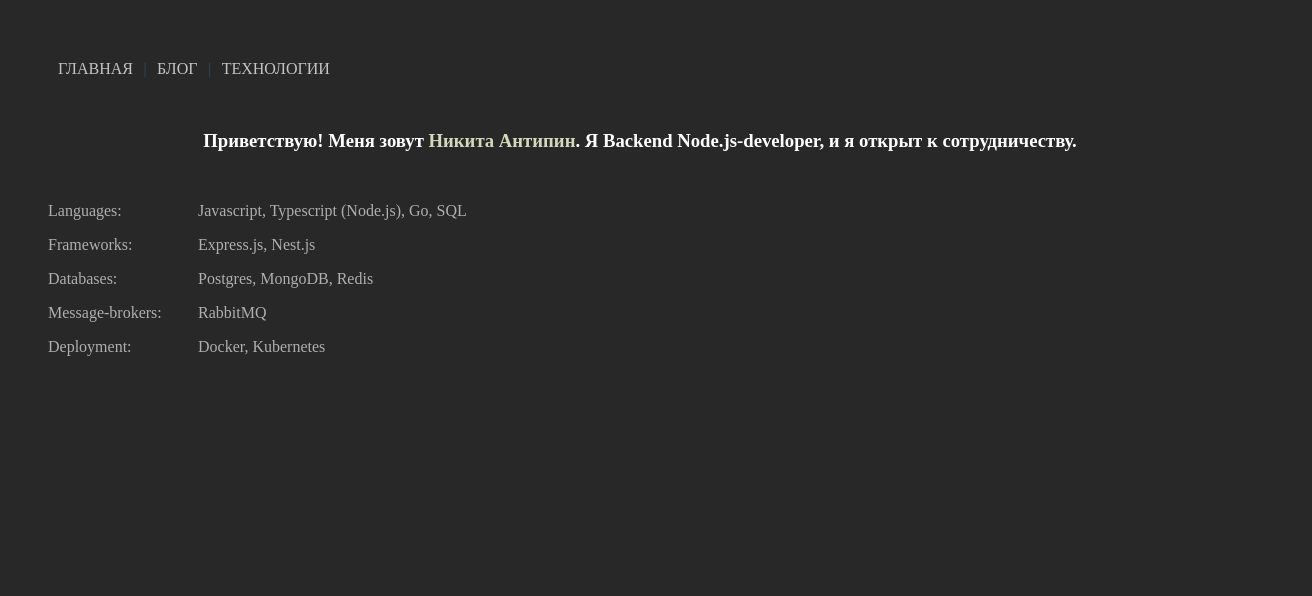
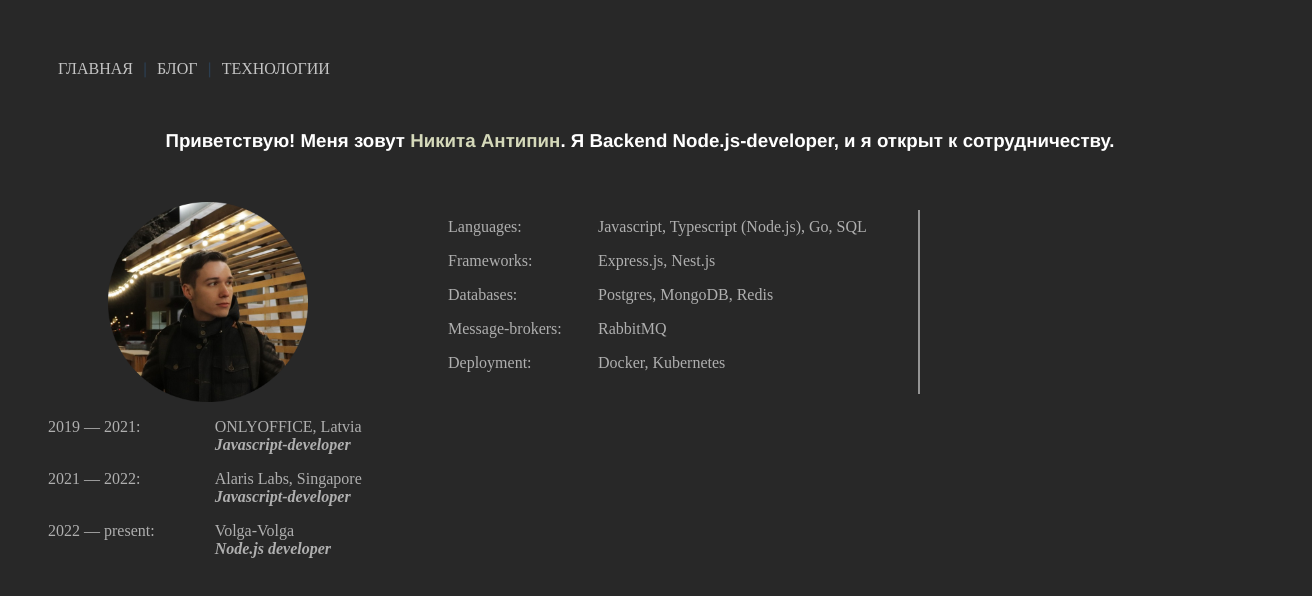
Before and after one commit to NikPrime/nikantipin.front, a Vue app: page / in a window 1280 px wide. Shown: the top 596 px of the page, 1312 px wide, since content can reach past the window. Built offline with nearby package versions, Linux system fonts and the light colour scheme.

Commit message:
Added working information and avatar

```diff
--- a/src/App.vue
+++ b/src/App.vue
@@ -1,6 +1,13 @@
 <template>
   <Navbar/>
-  <CardStackInfo/>
+  <h3>Приветствую! Меня зовут <a class="nameURL" href="https://t.me/nikprimez">Никита Антипин</a>. Я Backend
+    Node.js-developer, и я открыт к сотрудничеству.</h3>
+  <div class="firstCardsRow">
+    <img src="./assets/avatar.png" style=" width: 200px; height: 200px; padding-left: 100px; padding-right: 100px;">
+    <CardStackInfo/>
+    <hr>
+    <CardWorkPlacesInfo/>
+  </div>
   <CardContactsInfo/>
 </template>
 
@@ -9,13 +16,15 @@
 import Navbar from "./components/Navbar";
 import CardStackInfo from "./components/CardStackInfo";
 import CardContactsInfo from "./components/CardContactsInfo";
+import CardWorkPlacesInfo from "./components/CardWorkPlacesInfo";
 
 export default {
   name: 'App',
   components: {
     Navbar,
     CardStackInfo,
-    CardContactsInfo
+    CardContactsInfo,
+    CardWorkPlacesInfo,
   }
 }
 </script>
@@ -23,6 +32,17 @@ export default {
 <style>
 * {
   background: #282828;
+}
+h3 {
+  margin-top: 50px;
+  margin-bottom: 50px;
+  color: white;
+  text-align: center;
+}
+hr {
+  border: 1px solid #949494;
+  margin-right: 20px;
+  margin-left: 20px;
 }
 #app {
   font-family: Avenir, Helvetica, Arial, sans-serif;
@@ -32,4 +52,12 @@ export default {
   color: #2c3e50;
   margin-top: 60px;
 }
+.firstCardsRow {
+  display: flex;
+  flex-wrap: wrap;
+}
+.nameURL {
+  color: #d5d9ba;
+  text-decoration: none;
+}
 </style>
--- a/src/components/CardStackInfo.vue
+++ b/src/components/CardStackInfo.vue
@@ -1,8 +1,5 @@
 <template>
   <div class="cardStackInfo">
-    <h3>Приветствую! Меня зовут <a class="nameURL" href="https://t.me/nikprimez">Никита Антипин</a>. Я Backend
-      Node.js-developer, и я открыт к сотрудничеству.</h3>
-    <div class="stackTable">
       <ul>
         <li style="width: 150px">Languages:</li>
         <li >Javascript, Typescript (Node.js), Go, SQL</li>
@@ -24,7 +21,6 @@
         <li>Docker, Kubernetes</li>
       </ul>
     </div>
-  </div>
 </template>
 
 <script>
@@ -34,11 +30,8 @@ export default {
 </script>
 
 <style scoped>
-h3 {
-  color: white;
-}
 ul {
-  width: 100%;
+  width: 450px;
   display: table;
   text-align: left;
   table-layout: fixed;
@@ -49,18 +42,8 @@ ul > li {
 }
 
 .cardStackInfo {
-  margin-top: 50px;
   color: #afafaf;
   font-family: "Bookman Old Style";
   border: white;
 }
-
-.stackTable {
-  margin-top: 50px;
-}
-
-.nameURL {
-  color: #d5d9ba;
-  text-decoration: none;
-}
 </style>
--- /dev/null
+++ b/src/components/CardWorkPlacesInfo.vue
@@ -0,0 +1,55 @@
+<template>
+  <div class="cardWorkPlacesInfo">
+    <ul class="placeOfWorkUl">
+      <li class="placeOfWorkLi" style="width: 150px">2019 — 2021:</li>
+      <li class="placeOfWorkLi">
+        <ul style="list-style-type: none; padding: 0;">
+          <li>ONLYOFFICE, Latvia</li>
+          <li><i><b>Javascript-developer</b></i></li>
+        </ul>
+      </li>
+    </ul>
+    <ul class="placeOfWorkUl">
+      <li class="placeOfWorkLi" style="width: 150px">2021 — 2022:</li>
+      <li class="placeOfWorkLi">
+        <ul style="list-style-type: none; padding: 0;">
+          <li>Alaris Labs, Singapore</li>
+          <li><i><b>Javascript-developer</b></i></li>
+        </ul>
+      </li>
+    </ul>
+    <ul class="placeOfWorkUl">
+      <li class="placeOfWorkLi" style="width: 150px">2022 — present:</li>
+      <li class="placeOfWorkLi" >
+        <ul style="list-style-type: none; padding: 0;">
+          <li>Volga-Volga</li>
+          <li><i><b>Node.js developer</b></i></li>
+        </ul>
+      </li>
+    </ul>
+  </div>
+</template>
+
+<script>
+export default {
+  name: "CardWorkPlaces"
+}
+</script>
+
+<style scoped>
+.placeOfWorkUl {
+  width: 500px;
+  display: table;
+  text-align: left;
+  table-layout: fixed;
+}
+.placeOfWorkLi {
+  width: 300px;
+  display: table-cell;
+}
+.cardWorkPlacesInfo {
+  color: #afafaf;
+  font-family: "Bookman Old Style";
+  border: white;
+}
+</style>
```
Also changed, not shown: src/assets/avatar.png (added).
